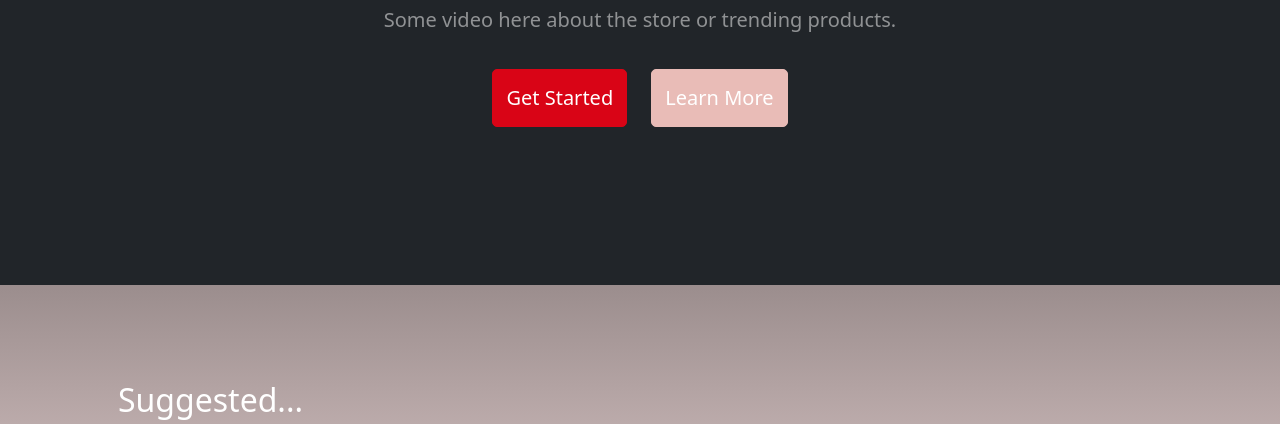
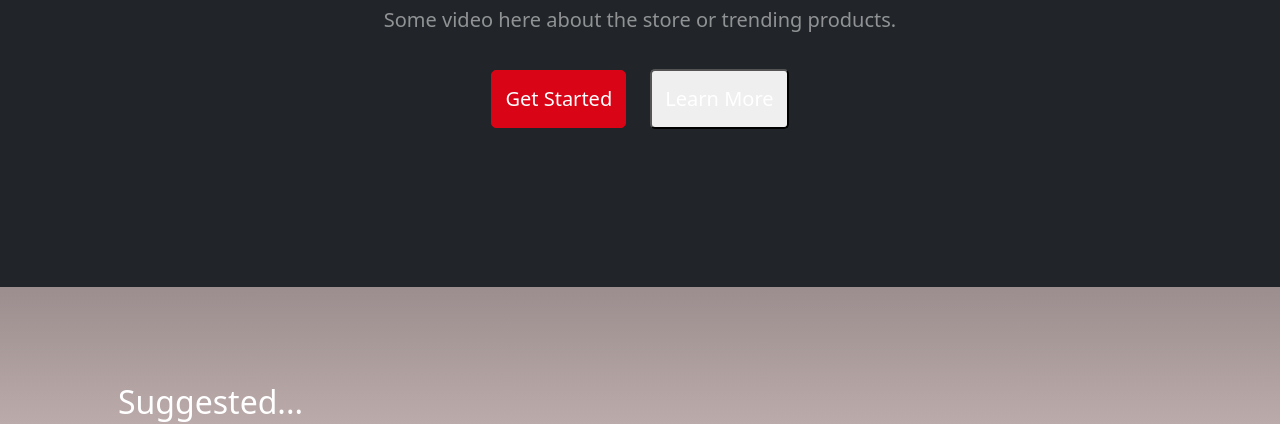
Before and after one commit to BlackMoFan/sama-sama-store, a website: page index.html in a window 1280 px wide. Shown: the part 386-810 px from the top of the page. Drawn offline with nearby package versions, Linux system fonts and the light colour scheme.

Commit message:
Update index.html

```diff
--- a/index.html
+++ b/index.html
@@ -81,9 +81,10 @@
                                 <a class="btn btn-outline-light btn-lg px-4" href="#!">Learn More</a>
                             </div> -->
                             <div class="banner-buttons">
-                                <button id="get-started"><a href="https://forms.gle/3EBHHs94rEqRxuhG7">Get Started</a></button>
+                                <a href="https://forms.gle/3EBHHs94rEqRxuhG7"><button id="get-started">Get Started</button></a>
                                 <!-- <input type="button" value="Get Started"> -->
-                                <input type="button" value="Learn More">
+                                <a href="./components/assistance.html"><button id="learn-more">Learn More</button></a>
+                                <!-- <input type="button" value="Learn More"> -->
                             </div>
                         </div>
                     </div>
```
